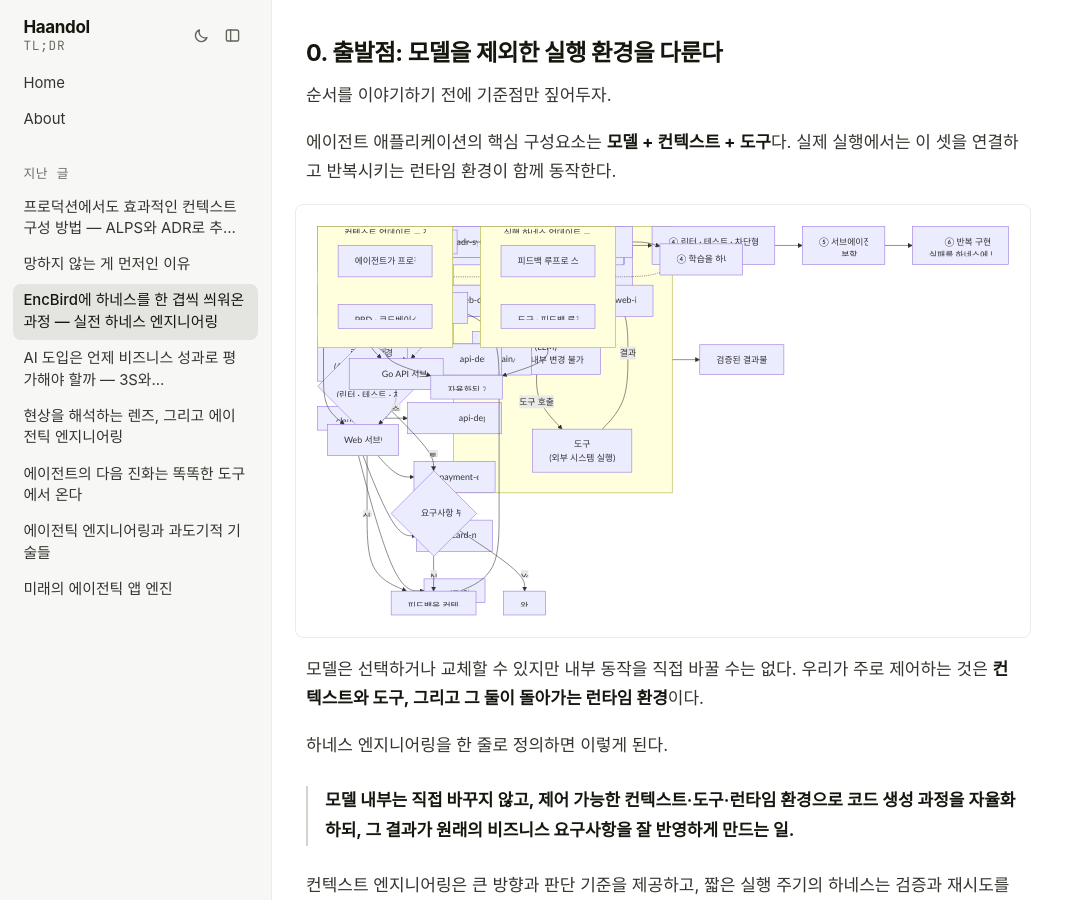
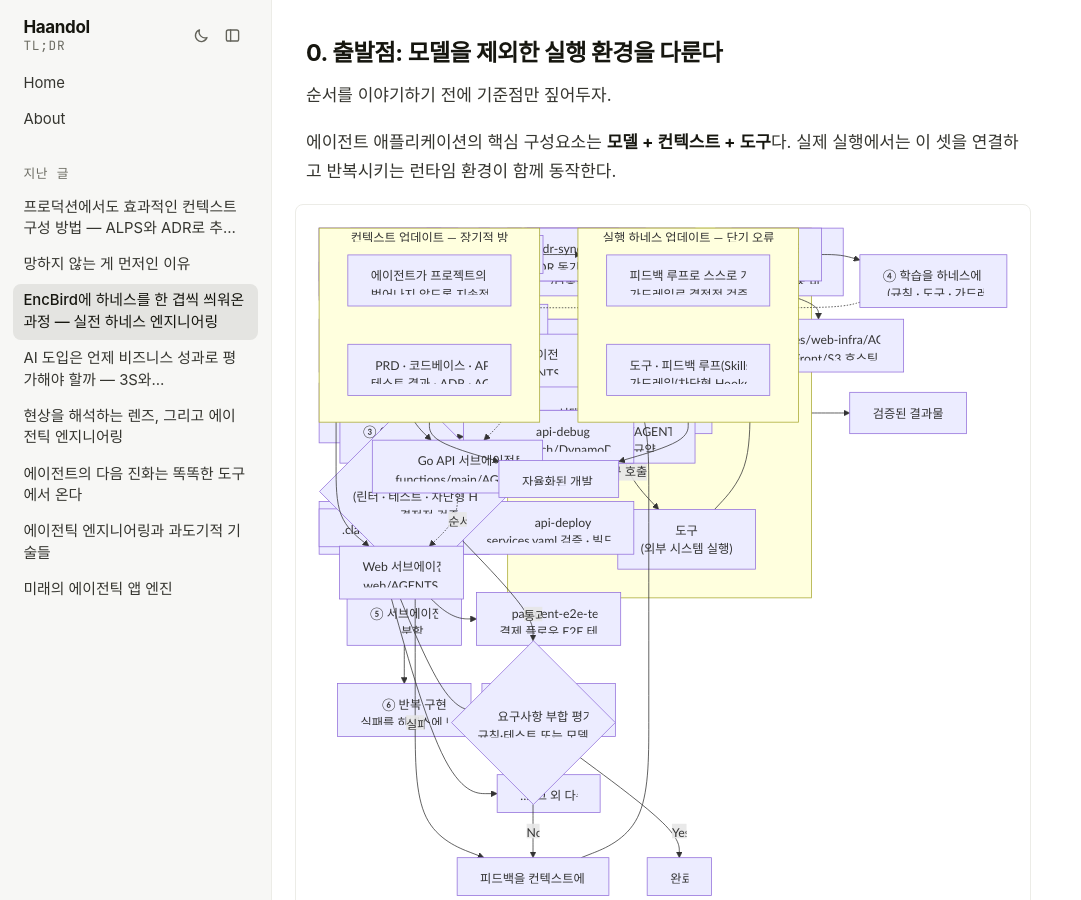
Before and after one commit to haandol/haandol.github.com, a Jekyll site: the page built from _posts/2026-06-16-harness-engineering-in-practice.md, in a window 1280 px wide and 900 px high, scrolled down 1233 px. Shown: the whole window, without its empty margins (0-1081 px from the left). Built offline with Jekyll 4.4.1, drawn with Linux system fonts in a browser that asks for light colours; some web fonts are replaced; comment, search, counter and statistics services are not loaded.

Commit message:
fix: reshape the diagrams that were still rendering shrunk
앞선 커밋에서 다이어그램 폭을 54rem까지 열었지만, 자연 폭이 그보다 큰 것들은 여전히
축소됐다. 전체 41개를 렌더해서 재보니 5개가 918px을 넘었고, 최악은 라벨이 9.6px였다.

폭을 더 키우는 대신 다이어그램 쪽을 고쳤다. 68rem까지 열어야 다 담기는데, 그건 본문에
비해 너무 넓다.

가로로 긴 것은 세로로 돌렸다. 넷 다 실제로 순차적 흐름이라 방향을 바꿔도 의미가 같다.
- PRD가 어긋나는 과정 (1044px → 624px)
- ALPS 9개 섹션의 검증 흐름 (1093px → 807px)
- 하네스 6단계 파이프라인 (1116px → 232px)
- 30분 누적 비교 (1332px → 482px, 안쪽만 TB로 돌려 두 트랙은 나란히 유지)

마지막 것은 subgraph 안쪽 direction만 바꿨다. 바깥까지 세로로 돌리면 두 트랙이 위아래로
쌓여서 "하네스 있음 vs 없음" 대조가 사라진다.

노드 텍스트가 길어서 넓어진 하나는 줄을 나눴다 (1063px → 716px).

결과: 918px을 넘는 다이어그램이 5개 → 2개, 남은 둘은 97~99%(라벨 13.6px)라 사실상
원본 크기다. 이걸 더 줄이려고 본문을 고칠 값어치는 없다고 봤다.

Co-Authored-By: Claude Opus 5 (1M context) <noreply@anthropic.com>

```diff
--- a/_posts/2026-06-16-harness-engineering-in-practice.md
+++ b/_posts/2026-06-16-harness-engineering-in-practice.md
@@ -458,11 +458,11 @@ flowchart LR
 flowchart TB
     subgraph CTX["컨텍스트 업데이트 — 장기적 방향성 유지"]
         C1["에이전트가 프로젝트의 큰 방향·요구사항에서<br/>벗어나지 않도록 지속적으로 업데이트"]
-        C2["PRD · 코드베이스 · API 문서 · 테스트 결과 · ADR · AGENTS.md"]
+        C2["PRD · 코드베이스 · API 문서<br/>테스트 결과 · ADR · AGENTS.md"]
     end
     subgraph HRN["실행 하네스 업데이트 — 단기 오류 감지·복구"]
         H1["피드백 루프로 스스로 개선하고<br/>가드레일로 결정적 검증을 자동화"]
-        H2["도구 · 피드백 루프(Skills·MCP) · 가드레일(차단형 Hooks·린터·테스트)"]
+        H2["도구 · 피드백 루프(Skills·MCP)<br/>가드레일(차단형 Hooks·린터·테스트)"]
     end
     CTX --> ALL["자율화된 개발 환경"]
     HRN --> ALL
```
Also changed, not shown: other parts of _posts/2026-06-16-harness-engineering-in-practice.md (+1 -1 lines), _posts/2026-03-15-harness-engineering-beyond-context-engineering.md (+2 -2 lines), _posts/2026-07-25-alps-adr-abstraction-boundaries.md (+2 -2 lines).
